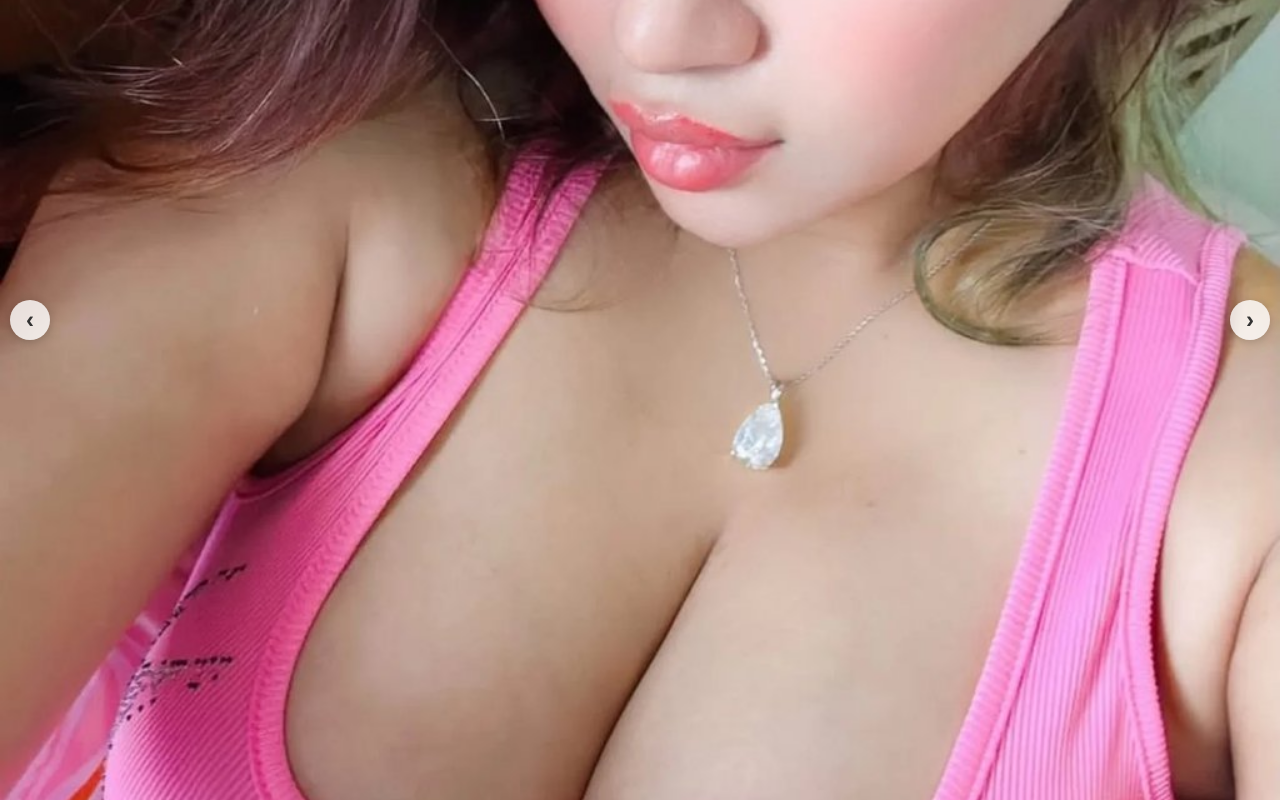
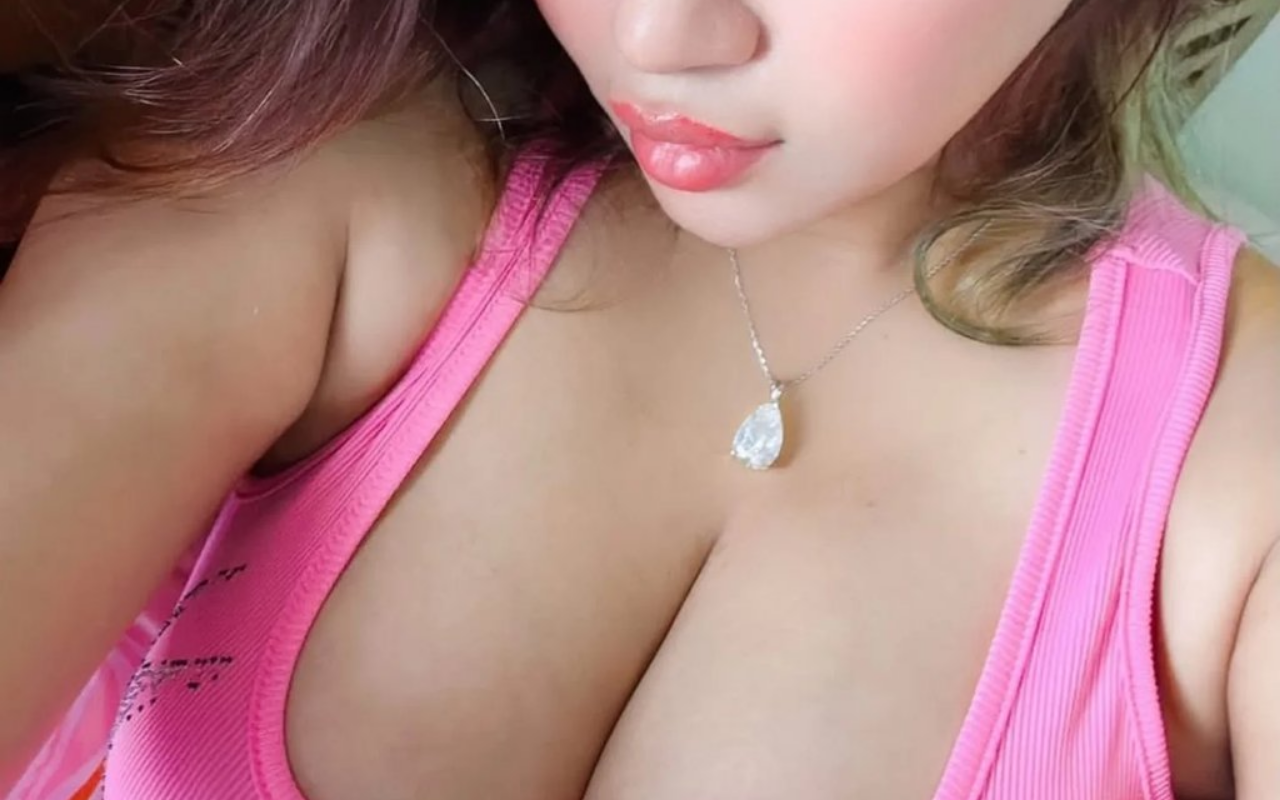
Before and after one commit to Shubhamitsingh/landingpage, a React (Vite) app: page / in a window 1280 px wide. Shown: the part 645-1445 px from the top of the page. Built offline with nearby package versions, Linux system fonts and the light colour scheme.

Commit message:
Remove arrow buttons, add swipe functionality for image carousel

```diff
--- a/src/App.css
+++ b/src/App.css
@@ -128,6 +128,8 @@
   width: 100%;
   padding: 0;
   padding-top: 65px;
+  touch-action: pan-y;
+  user-select: none;
 }
 
 .hero-image {
@@ -150,40 +152,6 @@
   to {
     opacity: 1;
   }
-}
-
-.image-nav-btn {
-  position: absolute;
-  top: 50%;
-  transform: translateY(-50%);
-  background: rgba(255, 255, 255, 0.8);
-  border: none;
-  border-radius: 50%;
-  width: 40px;
-  height: 40px;
-  font-size: 24px;
-  font-weight: bold;
-  color: #333;
-  cursor: pointer;
-  z-index: 20;
-  display: flex;
-  align-items: center;
-  justify-content: center;
-  transition: all 0.3s ease;
-  box-shadow: 0 2px 10px rgba(0, 0, 0, 0.2);
-}
-
-.image-nav-btn:hover {
-  background: rgba(255, 255, 255, 1);
-  transform: translateY(-50%) scale(1.1);
-}
-
-.image-nav-prev {
-  left: 10px;
-}
-
-.image-nav-next {
-  right: 10px;
 }
 
 .image-indicators {
--- a/src/App.jsx
+++ b/src/App.jsx
@@ -1,4 +1,4 @@
-import React, { useState } from 'react'
+import React, { useState, useRef } from 'react'
 import './App.css'
 
 function App() {
@@ -8,6 +8,8 @@ function App() {
 
   const images = ['/app-screenshot.jpeg', '/image2.jpeg']
   const [currentImageIndex, setCurrentImageIndex] = useState(0)
+  const touchStartX = useRef(0)
+  const touchEndX = useRef(0)
 
   const nextImage = () => {
     setCurrentImageIndex((prev) => (prev + 1) % images.length)
@@ -15,6 +17,32 @@ function App() {
 
   const prevImage = () => {
     setCurrentImageIndex((prev) => (prev - 1 + images.length) % images.length)
+  }
+
+  const handleTouchStart = (e) => {
+    touchStartX.current = e.touches[0].clientX
+  }
+
+  const handleTouchMove = (e) => {
+    touchEndX.current = e.touches[0].clientX
+  }
+
+  const handleTouchEnd = () => {
+    if (!touchStartX.current || !touchEndX.current) return
+
+    const distance = touchStartX.current - touchEndX.current
+    const minSwipeDistance = 50
+
+    if (distance > minSwipeDistance) {
+      // Swipe left - next image
+      nextImage()
+    } else if (distance < -minSwipeDistance) {
+      // Swipe right - previous image
+      prevImage()
+    }
+
+    touchStartX.current = 0
+    touchEndX.current = 0
   }
 
   return (
@@ -53,7 +81,12 @@ function App() {
       {/* Hero Section */}
       <section className="hero">
         <div className="hero-content">
-          <div className="hero-image-container">
+          <div
+            className="hero-image-container"
+            onTouchStart={handleTouchStart}
+            onTouchMove={handleTouchMove}
+            onTouchEnd={handleTouchEnd}
+          >
               <img
                 src={images[currentImageIndex]}
                 alt="App Screenshot"
@@ -67,8 +100,6 @@ function App() {
                 <span>📱</span>
                 <p>App Screenshot</p>
               </div>
-              <button className="image-nav-btn image-nav-prev" onClick={prevImage}>‹</button>
-              <button className="image-nav-btn image-nav-next" onClick={nextImage}>›</button>
               <div className="image-indicators">
                 {images.map((_, index) => (
                   <button
```
